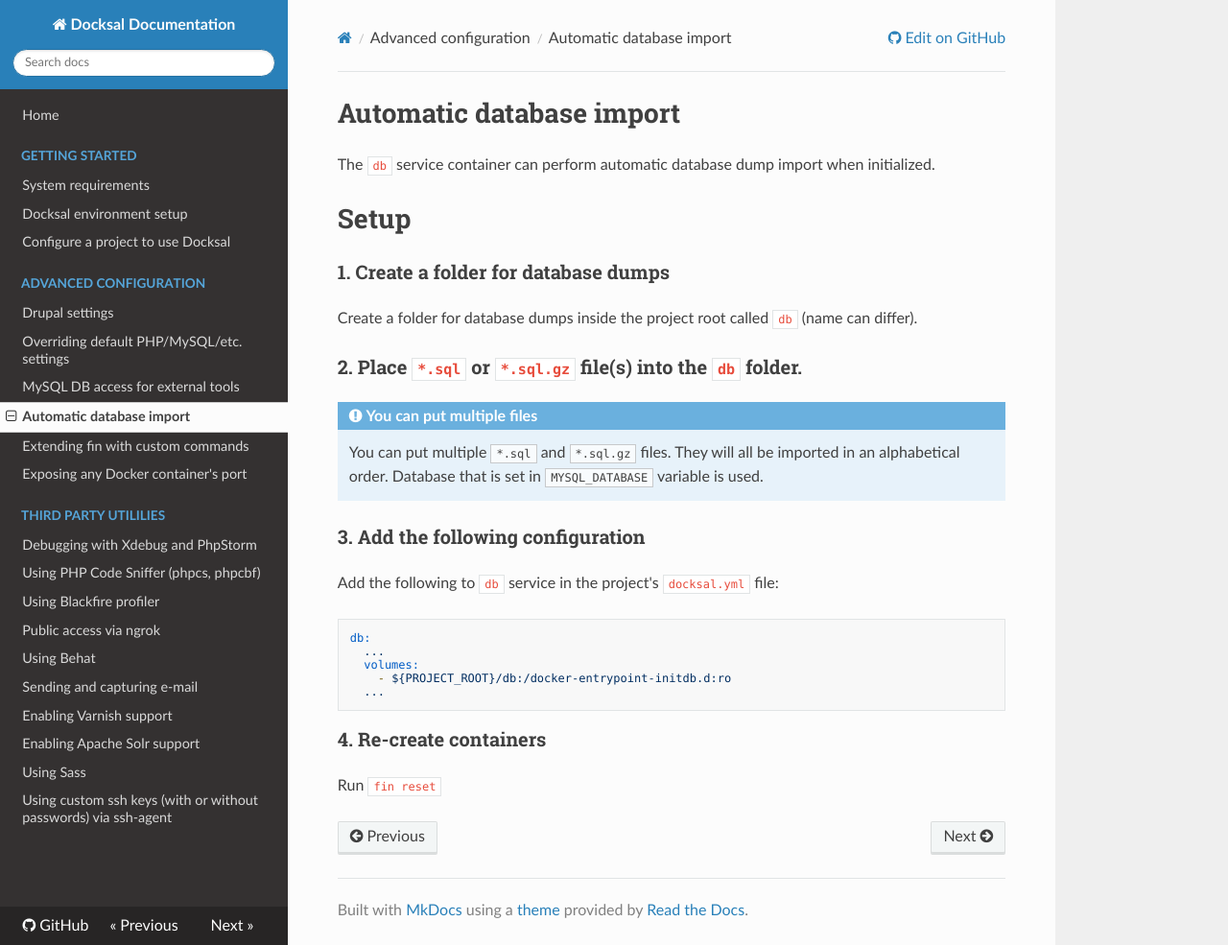
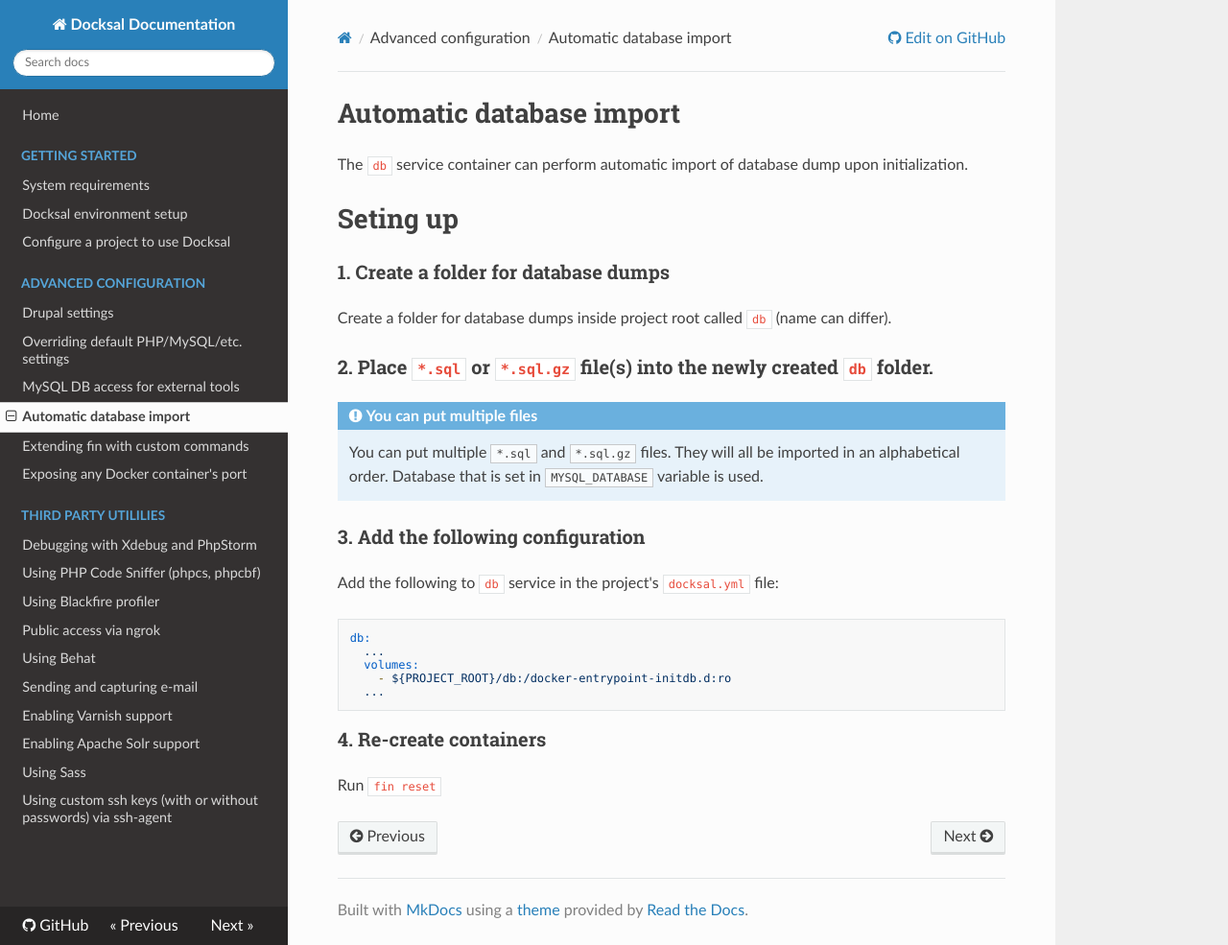
Before and after one commit to docksal/docksal, an MkDocs documentation site: the page built from docs/db-import.md, in a window 1280 px wide and 985 px high. Shown: the whole window at 96% size. Built offline with MkDocs 1.6.1, drawn with Linux system fonts in a browser that asks for light colours; nearby versions of some CDN libraries; old or Windows-style settings are respelled for this version of MkDocs.

Commit message:
Update db-import.md

```diff
--- a/docs/db-import.md
+++ b/docs/db-import.md
@@ -1,19 +1,17 @@
 # Automatic database import
 
-The `db` service container can perform automatic database dump import when initialized.
+The `db` service container can perform automatic import of database dump upon initialization.
 
-# Setup
+# Seting up
 
 ### 1. Create a folder for database dumps
 
-Create a folder for database dumps inside the project root called `db` (name can differ).
+Create a folder for database dumps inside project root called `db` (name can differ).
 
-### 2. Place `*.sql` or `*.sql.gz` file(s) into the `db` folder.
+### 2. Place `*.sql` or `*.sql.gz` file(s) into the newly created `db` folder.
 
 !!! note "You can put multiple files"
-    You can put multiple `*.sql` and `*.sql.gz` files.
-    They will all be imported in an alphabetical order.
-    Database that is set in `MYSQL_DATABASE` variable is used.
+    You can put multiple `*.sql` and `*.sql.gz` files. They will all be imported in an alphabetical order. Database that is set in `MYSQL_DATABASE` variable is used.
 
 ### 3. Add the following configuration
 
```
